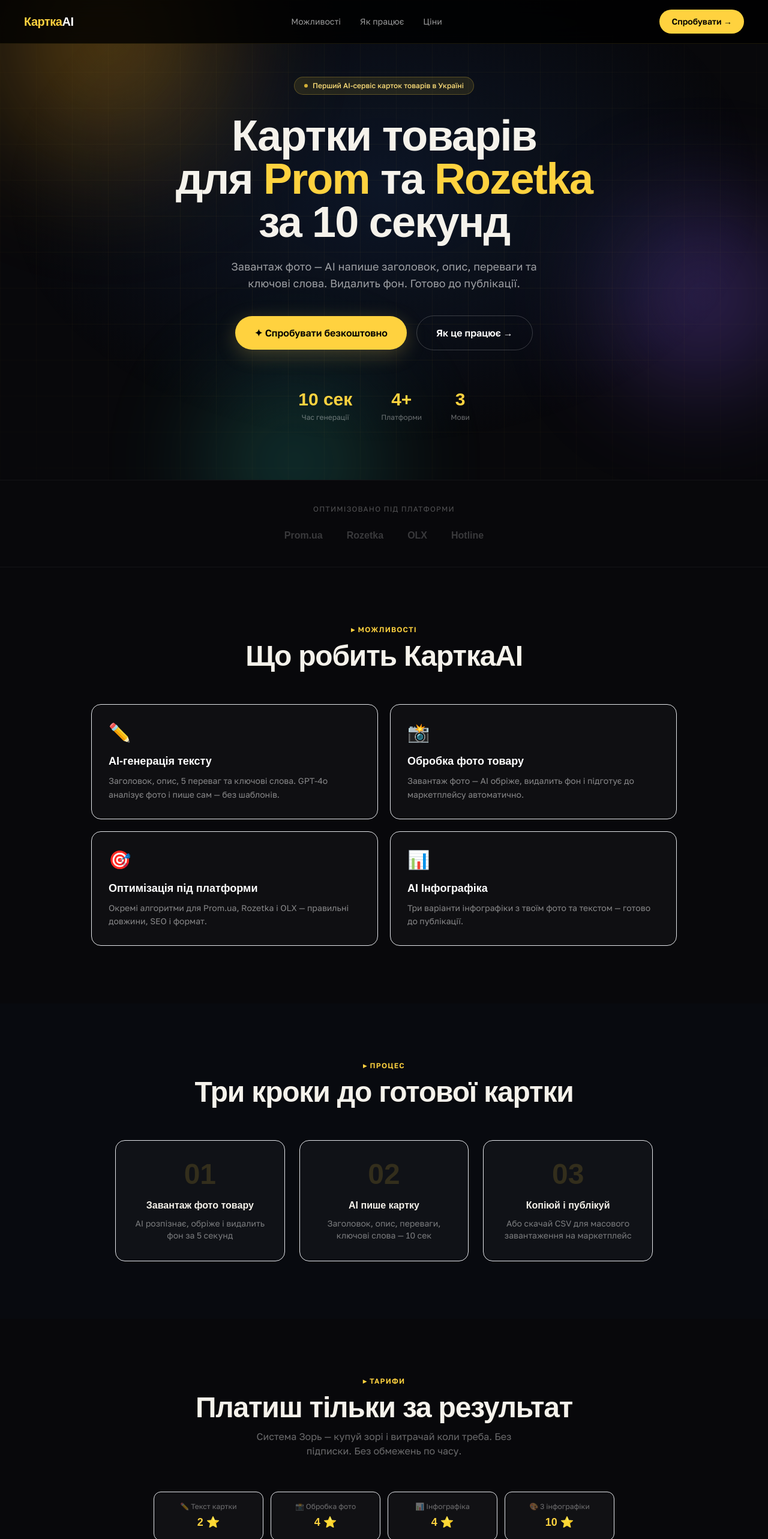
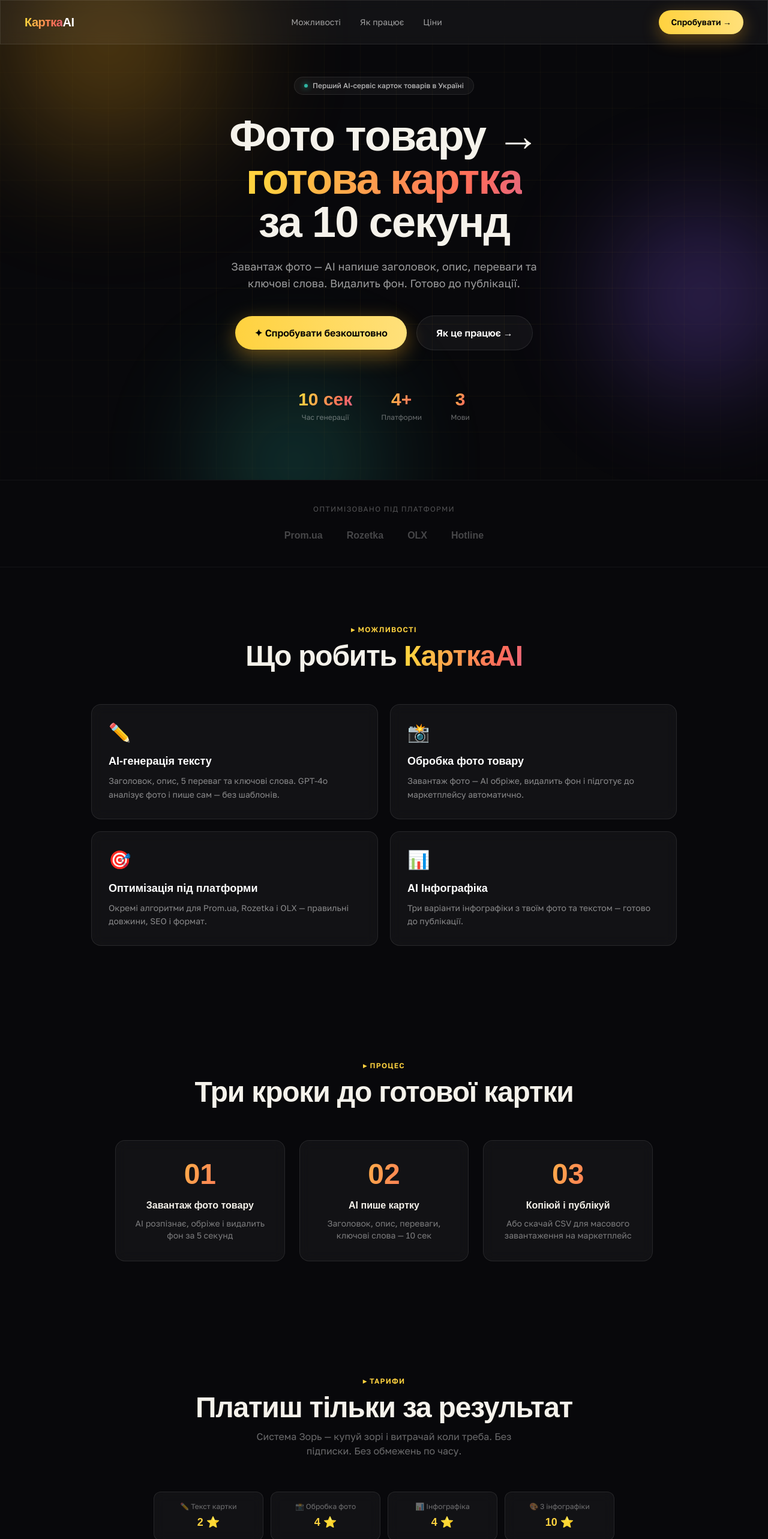
Before and after one commit to Guboslav55/kartka-ai-mvp-v3, a Next.js app in the folder kartka-ai/: page / in a window 1280 px wide. Shown: the top 2566 px of the page at 60% size. Built offline with nearby package versions, Linux system fonts and the light colour scheme; a web font is replaced by a local one.

Commit message:
feat(design): redesigned landing — gradient hero, glass cards, animations

```diff
--- a/kartka-ai/app/page.tsx
+++ b/kartka-ai/app/page.tsx
@@ -1,5 +1,6 @@
 'use client';
 import Link from 'next/link';
+import { useEffect } from 'react';
 
 const FEATURES = [
   { icon: '✏️', title: 'AI-генерація тексту', desc: 'Заголовок, опис, 5 переваг та ключові слова. GPT-4o аналізує фото і пише сам — без шаблонів.' },
@@ -15,25 +16,34 @@ const STEPS = [
 ];
 
 const PACKAGES = [
-  { id: 'starter_100',     name: 'Старт',        stars: 100,  bonus: 0,    price: 99,   popular: false, per: '~0.99 ₴/⭐', examples: '25 карток' },
-  { id: 'pro_500',         name: 'Про',          stars: 500,  bonus: 50,   price: 390,  popular: true,  per: '~0.71 ₴/⭐', examples: '137 карток' },
-  { id: 'growth_1200',     name: 'Зростання',    stars: 1200, bonus: 200,  price: 790,  popular: false, per: '~0.57 ₴/⭐', examples: '350 карток' },
+  { id: 'starter_100', name: 'Старт',     stars: 100,  bonus: 0,   price: 99,  popular: false, per: '~0.99 ₴/⭐', examples: '25 карток' },
+  { id: 'pro_500',     name: 'Про',       stars: 500,  bonus: 50,  price: 390, popular: true,  per: '~0.71 ₴/⭐', examples: '137 карток' },
+  { id: 'growth_1200', name: 'Зростання', stars: 1200, bonus: 200, price: 790, popular: false, per: '~0.57 ₴/⭐', examples: '350 карток' },
 ];
 
 export default function HomePage() {
+  useEffect(() => {
+    const io = new IntersectionObserver(
+      es => es.forEach(e => { if (e.isIntersecting) { e.target.classList.add('in'); io.unobserve(e.target); } }),
+      { threshold: 0.12 }
+    );
+    document.querySelectorAll('.rv').forEach(el => io.observe(el));
+    return () => io.disconnect();
+  }, []);
+
   return (
     <div className="min-h-screen">
       {/* NAV */}
-      <nav className="fixed top-0 left-0 right-0 z-50 flex items-center justify-between px-6 md:px-10 py-4 bg-black/80 backdrop-blur-xl border-b border-gold/10">
-        <div className="font-display font-black text-xl text-gold tracking-tight">
-          Картка<span className="text-white">АІ</span>
+      <nav className="fixed top-0 left-0 right-0 z-50 flex items-center justify-between px-6 md:px-10 py-4 glass border-b border-white/10">
+        <div className="font-display font-black text-xl tracking-tight">
+          <span className="text-gradient">Картка</span><span className="text-white">АІ</span>
         </div>
         <div className="hidden md:flex items-center gap-8 text-sm text-white/60">
           <a href="#features" className="hover:text-gold transition-colors">Можливості</a>
           <a href="#how" className="hover:text-gold transition-colors">Як працює</a>
           <a href="#pricing" className="hover:text-gold transition-colors">Ціни</a>
         </div>
-        <Link href="/auth" className="bg-gold text-black px-5 py-2.5 rounded-full font-semibold text-sm hover:bg-gold-light transition-colors">
+        <Link href="/auth" className="btn-shine bg-gradient-to-r from-gold to-gold-light text-black px-5 py-2.5 rounded-full font-bold text-sm hover:-translate-y-0.5 transition-transform shadow-[0_8px_28px_rgba(255,176,32,0.35)]">
           Спробувати →
         </Link>
       </nav>
@@ -41,32 +51,31 @@ export default function HomePage() {
       {/* HERO */}
       <section className="relative min-h-screen flex flex-col items-center justify-center text-center px-6 pt-24 pb-16 overflow-hidden">
         <div className="absolute inset-0 hero-grid" />
-        <div className="absolute inset-0 bg-[radial-gradient(ellipse_900px_600px_at_50%_40%,rgba(36,86,164,0.18),transparent_70%)]" />
         <div className="relative z-10 animate-fade-down">
-          <div className="inline-flex items-center gap-2 bg-gold/10 border border-gold/25 rounded-full px-4 py-1.5 text-gold-light text-xs font-medium mb-8">
-            <span className="w-1.5 h-1.5 rounded-full bg-gold animate-pulse-dot" />
+          <div className="inline-flex items-center gap-2 glass rounded-full px-4 py-1.5 text-white/70 text-xs font-medium mb-8">
+            <span className="w-1.5 h-1.5 rounded-full bg-cyan animate-pulse-dot shadow-[0_0_10px_#38E1C8]" />
             Перший AI-сервіс карток товарів в Україні
           </div>
           <h1 className="font-display font-black text-4xl md:text-6xl lg:text-7xl leading-[1.05] tracking-tight mb-6">
-            Картки товарів<br />
-            для <span className="text-gold">Prom</span> та <span className="text-gold">Rozetka</span><br />
+            Фото товару →<br />
+            <span className="text-gradient">готова картка</span><br />
             за 10 секунд
           </h1>
           <p className="text-white/60 text-lg max-w-lg mx-auto mb-10">
             Завантаж фото — AI напише заголовок, опис, переваги та ключові слова. Видалить фон. Готово до публікації.
           </p>
           <div className="flex flex-wrap items-center justify-center gap-4">
-            <Link href="/auth" className="bg-gold text-black px-8 py-4 rounded-full font-bold text-base hover:bg-gold-light transition-all hover:-translate-y-0.5 shadow-[0_8px_32px_rgba(200,168,75,0.3)]">
+            <Link href="/auth" className="btn-shine bg-gradient-to-r from-gold to-gold-light text-black px-8 py-4 rounded-full font-bold text-base hover:-translate-y-0.5 transition-transform shadow-[0_10px_34px_rgba(255,176,32,0.4)]">
               ✦ Спробувати безкоштовно
             </Link>
-            <a href="#how" className="border border-white/20 text-white px-8 py-4 rounded-full font-semibold text-base hover:border-gold hover:text-gold transition-all">
+            <a href="#how" className="glass text-white px-8 py-4 rounded-full font-semibold text-base hover:border-gold/50 hover:text-gold transition-all">
               Як це працює →
             </a>
           </div>
           <div className="flex flex-wrap justify-center gap-12 mt-16">
             {[['10 сек', 'Час генерації'], ['4+', 'Платформи'], ['3', 'Мови']].map(([num, label]) => (
               <div key={label} className="text-center">
-                <div className="font-display font-black text-3xl text-gold">{num}</div>
+                <div className="font-display font-black text-3xl text-gradient">{num}</div>
                 <div className="text-xs text-white/40 mt-1">{label}</div>
               </div>
             ))}
@@ -79,20 +88,20 @@ export default function HomePage() {
         <p className="text-center text-white/30 text-xs uppercase tracking-widest mb-6">Оптимізовано під платформи</p>
         <div className="flex flex-wrap justify-center gap-10">
           {['Prom.ua', 'Rozetka', 'OLX', 'Hotline'].map(p => (
-            <span key={p} className="font-display font-bold text-white/20 hover:text-white/40 transition-colors cursor-default">{p}</span>
+            <span key={p} className="font-display font-bold text-white/25 hover:text-gold transition-colors cursor-default">{p}</span>
           ))}
         </div>
       </div>
 
       {/* FEATURES */}
       <section id="features" className="py-24 px-6 max-w-5xl mx-auto">
-        <div className="text-center mb-14">
+        <div className="text-center mb-14 rv">
           <p className="text-gold text-xs font-bold uppercase tracking-widest mb-3">▸ Можливості</p>
-          <h2 className="font-display font-black text-3xl md:text-5xl tracking-tight">Що робить КарткаАІ</h2>
+          <h2 className="font-display font-black text-3xl md:text-5xl tracking-tight">Що робить <span className="text-gradient">КарткаАІ</span></h2>
         </div>
         <div className="grid grid-cols-1 md:grid-cols-2 gap-5">
-          {FEATURES.map(f => (
-            <div key={f.title} className="bg-white/[0.03] border border-white/8 rounded-2xl p-7 hover:border-gold/30 transition-all hover:-translate-y-1">
+          {FEATURES.map((f, i) => (
+            <div key={f.title} className="rv glass lift rounded-2xl p-7 hover:border-gold/40" style={{ animationDelay: `${i * 60}ms` }}>
               <div className="text-3xl mb-4">{f.icon}</div>
               <h3 className="font-display font-bold text-lg text-white mb-2">{f.title}</h3>
               <p className="text-white/50 text-sm leading-relaxed">{f.desc}</p>
@@ -102,15 +111,15 @@ export default function HomePage() {
       </section>
 
       {/* HOW IT WORKS */}
-      <section id="how" className="py-24 px-6 bg-navy/5">
-        <div className="max-w-4xl mx-auto text-center mb-14">
+      <section id="how" className="py-24 px-6">
+        <div className="max-w-4xl mx-auto text-center mb-14 rv">
           <p className="text-gold text-xs font-bold uppercase tracking-widest mb-3">▸ Процес</p>
           <h2 className="font-display font-black text-3xl md:text-5xl tracking-tight">Три кроки до готової картки</h2>
         </div>
         <div className="max-w-4xl mx-auto grid grid-cols-1 md:grid-cols-3 gap-6">
-          {STEPS.map(s => (
-            <div key={s.num} className="bg-white/[0.03] border border-white/8 rounded-2xl p-8 text-center hover:border-gold/20 transition-all">
-              <div className="font-display font-black text-5xl text-gold/15 mb-4">{s.num}</div>
+          {STEPS.map((s, i) => (
+            <div key={s.num} className="rv glass lift rounded-2xl p-8 text-center hover:border-gold/30" style={{ animationDelay: `${i * 80}ms` }}>
+              <div className="font-display font-black text-5xl text-gradient mb-4">{s.num}</div>
               <h3 className="font-display font-bold text-base mb-2">{s.title}</h3>
               <p className="text-white/45 text-sm">{s.desc}</p>
             </div>
@@ -118,15 +127,14 @@ export default function HomePage() {
         </div>
       </section>
 
-      {/* PRICING — STARS */}
+      {/* PRICING */}
       <section id="pricing" className="py-24 px-6 max-w-5xl mx-auto">
-        <div className="text-center mb-14">
+        <div className="text-center mb-14 rv">
           <p className="text-gold text-xs font-bold uppercase tracking-widest mb-3">▸ Тарифи</p>
           <h2 className="font-display font-black text-3xl md:text-5xl tracking-tight">Платиш тільки за результат</h2>
           <p className="text-white/40 mt-3 max-w-md mx-auto">Система Зорь — купуй зорі і витрачай коли треба. Без підписки. Без обмежень по часу.</p>
         </div>
 
-        {/* Star cost explanation */}
         <div className="grid grid-cols-2 sm:grid-cols-4 gap-3 mb-12 max-w-3xl mx-auto">
           {[
             { op: '✏️ Текст картки', cost: '2 ⭐' },
@@ -134,7 +142,7 @@ export default function HomePage() {
             { op: '📊 Інфографіка', cost: '4 ⭐' },
             { op: '🎨 3 інфографіки', cost: '10 ⭐' },
           ].map(item => (
-            <div key={item.op} className="bg-white/[0.04] border border-white/8 rounded-xl p-4 text-center">
+            <div key={item.op} className="glass rounded-xl p-4 text-center">
               <div className="text-xs text-white/40 mb-1">{item.op}</div>
               <div className="font-display font-bold text-lg text-gold">{item.cost}</div>
             </div>
@@ -143,9 +151,9 @@ export default function HomePage() {
 
         <div className="grid grid-cols-1 md:grid-cols-3 gap-6 max-w-4xl mx-auto">
           {PACKAGES.map(pkg => (
-            <div key={pkg.id} className={`relative rounded-2xl p-8 border transition-all hover:-translate-y-2 ${pkg.popular ? 'bg-gold/5 border-gold' : 'bg-white/[0.03] border-white/10'}`}>
+            <div key={pkg.id} className={`rv lift relative rounded-2xl p-8 border ${pkg.popular ? 'bg-gold/5 border-gold shadow-[0_0_40px_rgba(255,210,63,0.15)]' : 'glass'}`}>
               {pkg.popular && (
-                <div className="absolute -top-3 left-1/2 -translate-x-1/2 bg-gold text-black text-[10px] font-black px-4 py-1 rounded-full tracking-wider">НАЙПОПУЛЯРНІШИЙ</div>
+                <div className="absolute -top-3 left-1/2 -translate-x-1/2 bg-gradient-to-r from-gold to-coral text-black text-[10px] font-black px-4 py-1 rounded-full tracking-wider">НАЙПОПУЛЯРНІШИЙ</div>
               )}
               <div className="text-white/40 text-xs font-bold uppercase tracking-widest mb-3">{pkg.name}</div>
               <div className="font-display font-black text-4xl mb-1">
@@ -163,7 +171,7 @@ export default function HomePage() {
                 <li className="flex items-center gap-2"><span className="text-gold">✓</span> Інфографіка — 4 ⭐</li>
                 <li className="flex items-center gap-2"><span className="text-gold">✓</span> Зорі не згоряють</li>
               </ul>
-              <Link href="/pricing" className={`block text-center py-3 rounded-xl font-bold text-sm transition-all ${pkg.popular ? 'bg-gold text-black hover:bg-gold-light' : 'border border-white/20 text-white hover:border-gold hover:text-gold'}`}>
+              <Link href="/pricing" className={`block text-center py-3 rounded-xl font-bold text-sm transition-all ${pkg.popular ? 'btn-shine bg-gradient-to-r from-gold to-gold-light text-black' : 'border border-white/20 text-white hover:border-gold hover:text-gold'}`}>
                 Придбати →
               </Link>
             </div>
@@ -177,13 +185,12 @@ export default function HomePage() {
 
       {/* CTA */}
       <section className="py-24 px-6 text-center relative overflow-hidden">
-        <div className="absolute inset-0 bg-[radial-gradient(ellipse_600px_400px_at_50%_50%,rgba(36,86,164,0.2),transparent_70%)]" />
-        <div className="relative z-10">
+        <div className="relative z-10 rv">
           <h2 className="font-display font-black text-3xl md:text-5xl tracking-tight mb-4">
-            Почни продавати більше<br />вже сьогодні
+            Почни продавати більше<br /><span className="text-gradient">вже сьогодні</span>
           </h2>
           <p className="text-white/40 mb-10">Реєстрація за 30 секунд. 5 безкоштовних зорь одразу.</p>
-          <Link href="/auth" className="inline-block bg-gold text-black px-10 py-4 rounded-full font-bold text-base hover:bg-gold-light transition-all shadow-[0_8px_32px_rgba(200,168,75,0.3)]">
+          <Link href="/auth" className="btn-shine inline-block bg-gradient-to-r from-gold to-gold-light text-black px-10 py-4 rounded-full font-bold text-base hover:-translate-y-0.5 transition-transform shadow-[0_10px_34px_rgba(255,176,32,0.4)]">
             ✦ Спробувати зараз — безкоштовно
           </Link>
         </div>
@@ -191,7 +198,7 @@ export default function HomePage() {
 
       {/* FOOTER */}
       <footer className="border-t border-white/6 px-10 py-8 flex flex-wrap items-center justify-between gap-4">
-        <div className="font-display font-black text-gold">Картка<span className="text-white">АІ</span></div>
+        <div className="font-display font-black"><span className="text-gradient">Картка</span><span className="text-white">АІ</span></div>
         <p className="text-white/25 text-sm">© 2025 КарткаАІ. Зроблено в Україні 🇺🇦</p>
         <p className="text-white/20 text-xs">Політика конфіденційності · Умови використання</p>
       </footer>
```
